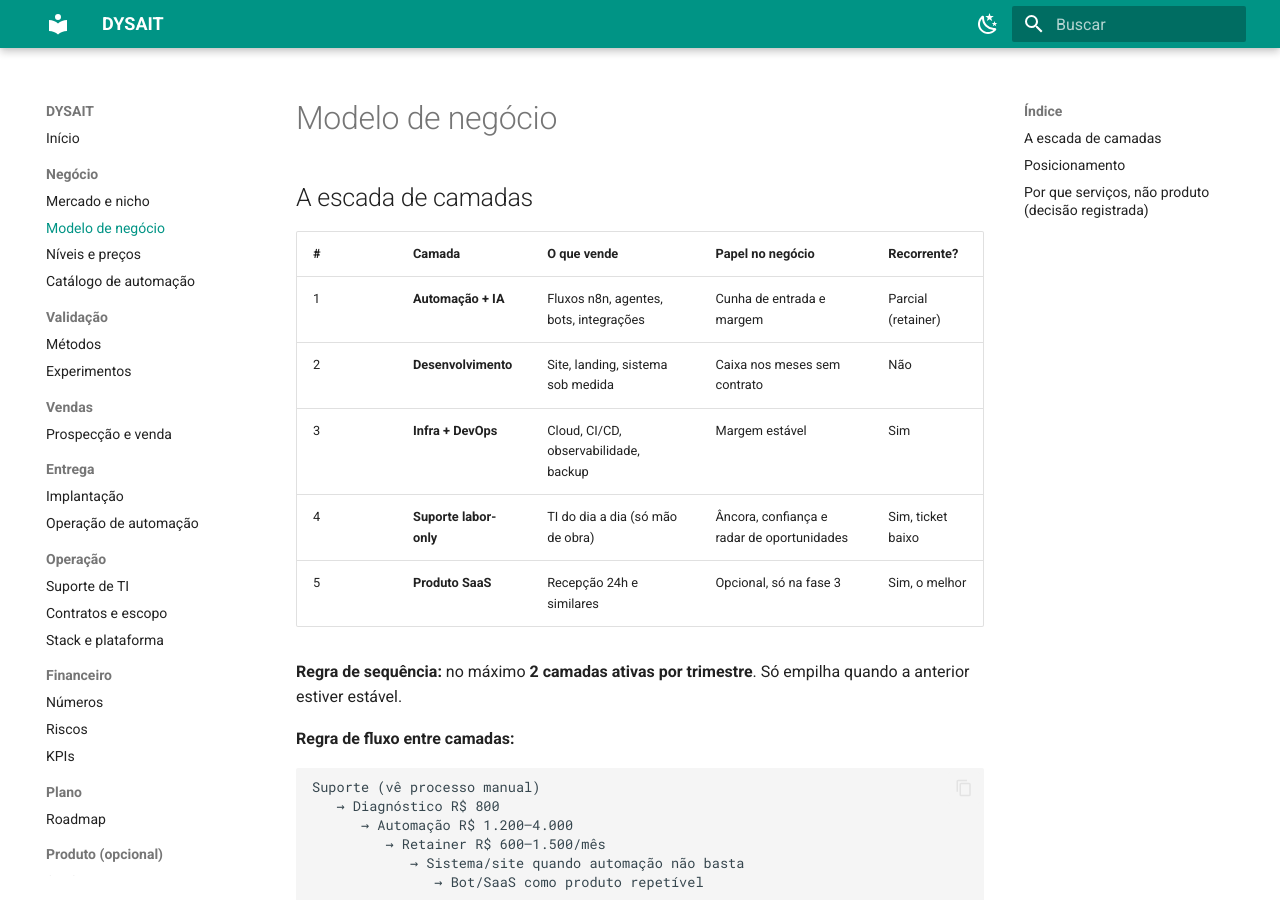
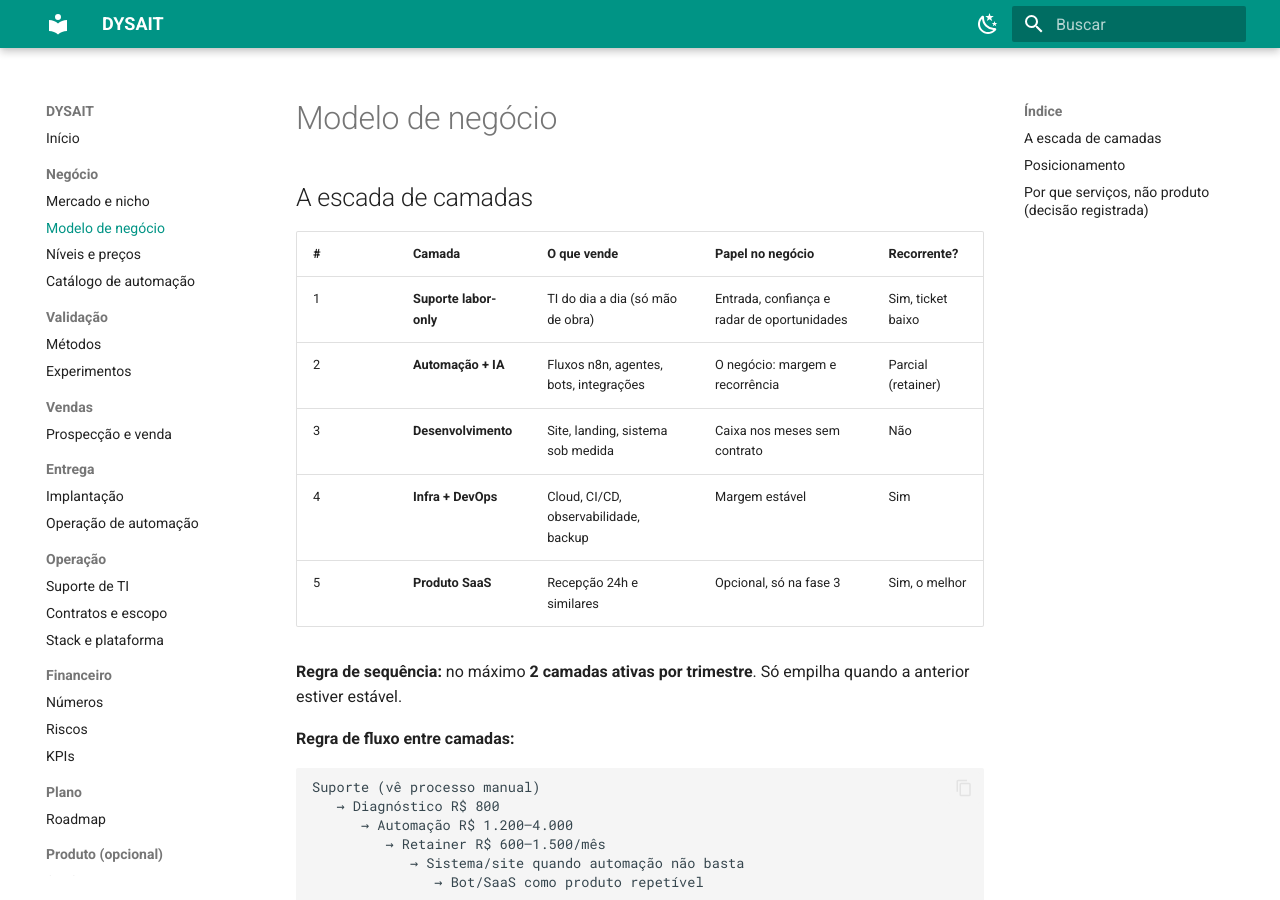
Before and after one commit to DYSAIT/dysait, an MkDocs documentation site: the page built from documentacao/docs/negocio/escada.md, in a window 1280 px wide and 900 px high. Built offline with MkDocs 1.6.1 and Material for MkDocs 9.7.7, drawn with Linux system fonts in a browser that asks for light colours.

Commit message:
docs: reorder business tiers and update descriptions in escada.md

```diff
--- a/documentacao/docs/negocio/escada.md
+++ b/documentacao/docs/negocio/escada.md
@@ -9,10 +9,10 @@ description: Camadas, posicionamento e decisão de serviços
 
 | # | Camada | O que vende | Papel no negócio | Recorrente? |
 |---|---|---|---|---|
-| 1 | **Automação + IA** | Fluxos n8n, agentes, bots, integrações | Cunha de entrada e margem | Parcial (retainer) |
-| 2 | **Desenvolvimento** | Site, landing, sistema sob medida | Caixa nos meses sem contrato | Não |
-| 3 | **Infra + DevOps** | Cloud, CI/CD, observabilidade, backup | Margem estável | Sim |
-| 4 | **Suporte labor-only** | TI do dia a dia (só mão de obra) | Âncora, confiança e radar de oportunidades | Sim, ticket baixo |
+| 1 | **Suporte labor-only** | TI do dia a dia (só mão de obra) | Entrada, confiança e radar de oportunidades | Sim, ticket baixo |
+| 2 | **Automação + IA** | Fluxos n8n, agentes, bots, integrações | O negócio: margem e recorrência | Parcial (retainer) |
+| 3 | **Desenvolvimento** | Site, landing, sistema sob medida | Caixa nos meses sem contrato | Não |
+| 4 | **Infra + DevOps** | Cloud, CI/CD, observabilidade, backup | Margem estável | Sim |
 | 5 | **Produto SaaS** | Recepção 24h e similares | Opcional, só na fase 3 | Sim, o melhor |
 
 **Regra de sequência:** no máximo **2 camadas ativas por trimestre**. Só empilha quando a anterior estiver estável.
```
